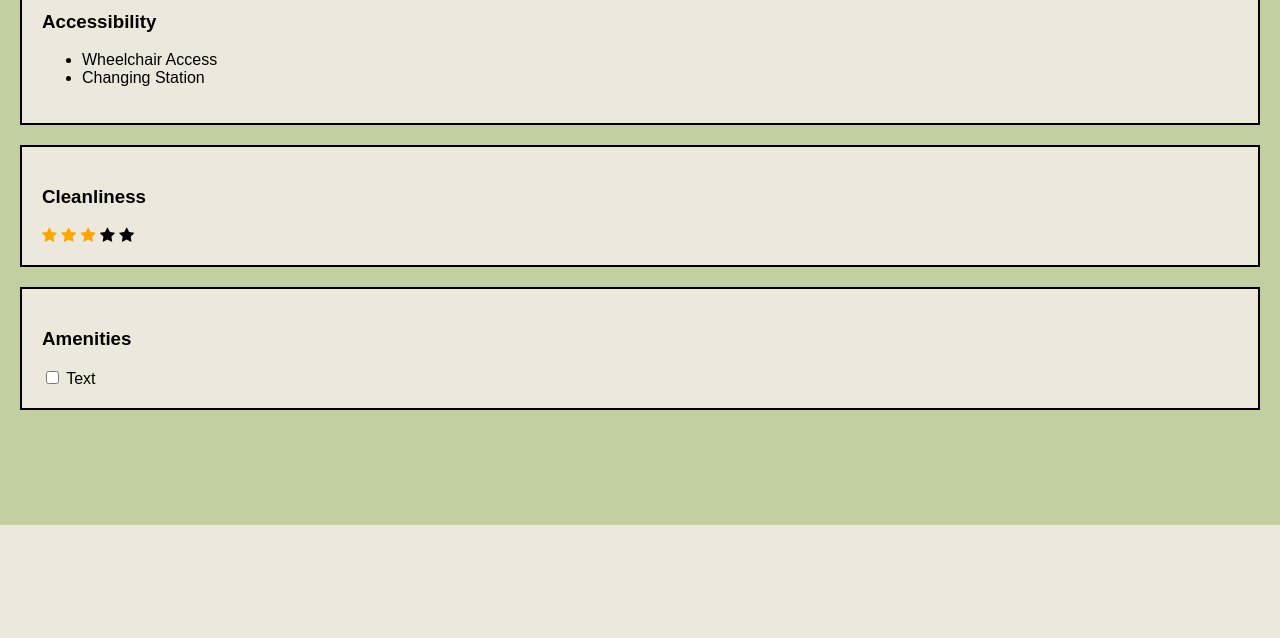
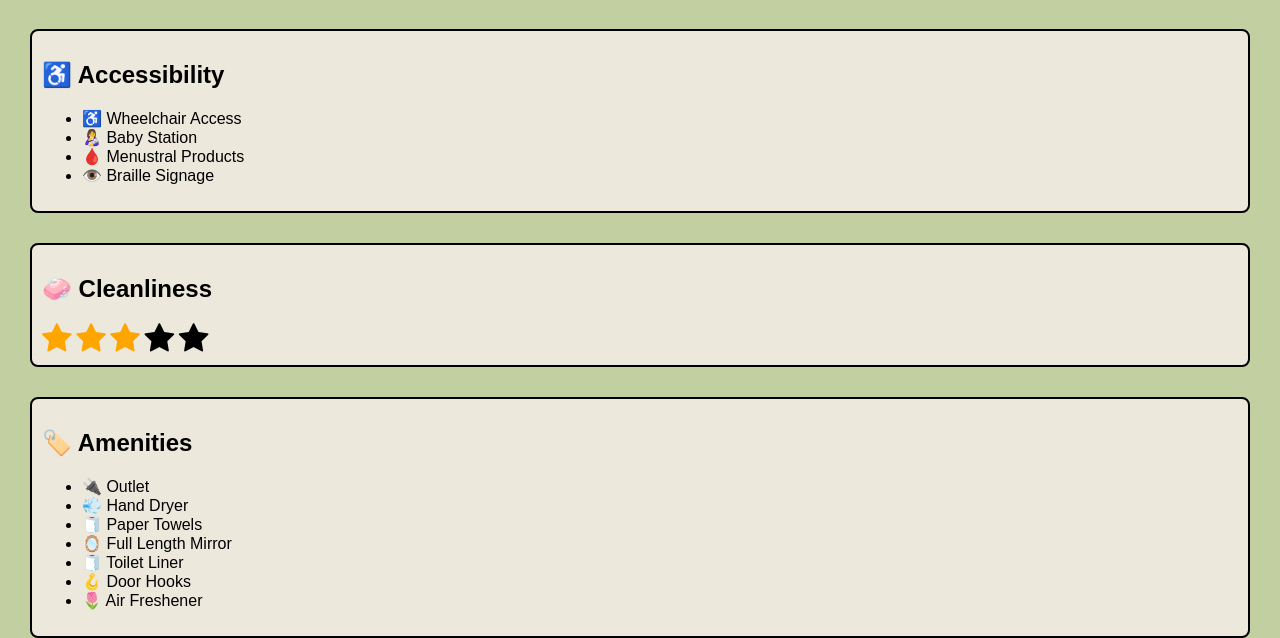
Before and after one commit to hkwee782/Restroom-Directory, a Flask app: page /response in a window 1280 px wide. Shown: the part 275-913 px from the top of the page. Before the commit the page ends 800 px from the top, so only its background shows below. Run offline with Flask 3, Linux system fonts and the light colour scheme; some libraries are stand-ins or nearby versions.

Commit message:
upgrades to response.html

```diff
--- a/Restroom-Directory/templates/response.html
+++ b/Restroom-Directory/templates/response.html
@@ -1,6 +1,7 @@
 <!DOCTYPE html>
 <html lang="en">
 <head>
+    <meta charset="UTF-8">
     <meta name="viewport" content="width=device-width, initial-scale=1">
     <!-- Icon Library-->
     <link rel="stylesheet" href="https://cdnjs.cloudflare.com/ajax/libs/font-awesome/4.7.0/css/font-awesome.min.css">
@@ -12,18 +13,19 @@
             background-color: rgb(237, 232, 220);
             color: black;
             border: 2px solid black;
-            margin: 20px;
-            padding: 20px;
+            margin: 30px;
+            border-radius: 8px;
+            padding: 10px;
         }
-        body, html {
-        height: 75%;
-        margin: 0;
-        font-family: Arial, Helvetica, sans-serif;
+         body, html {
+         height: 70%;
+         margin: 0;
+         font-family: Arial, Helvetica, sans-serif;
         }
 
         .building-image {
-        background-image: linear-gradient(rgba(0, 0, 0, 0.5), rgba(0, 0, 0, 0.5)), url("posvarBR.jpeg");
-        height: 50%;
+        background-image: linear-gradient(rgba(0, 0, 0, 0.5), rgba(0, 0, 0, 0.5)), url("https://lh3.googleusercontent.com/gps-cs-s/AC9h4nqokc4KP4ULSQyPWoLZ6LyXqKVe02bCNZmSpZnppir94x8nLlEaDpIbHZFn3bS6EaaR8puw1a9AYcufj0t58FnzakQkwh5BJbcRJsPe4BvXL92Psf3LWSH1S9p7gYPCzGAKP2yoUA=s1360-w1360-h1020-rw");
+        height: 70%;
         background-position: center;
         background-repeat: no-repeat;
         background-size: cover;
@@ -34,48 +36,62 @@
         text-align: left;
         position: absolute;
         top: 50%;
-        left: 50%;
+        left: 20%;
         transform: translate(-50%, -50%);
         color: white;
         }
+
+
 
     </style>
 </head>
 <body style= "background-color:rgb(193, 207, 161);">
     <div class="building-image">
         <div class="building-text">
-          <h1 style="font-size:36px">Building</h1>
-          <p>Floor #</p>
+          <h1 style="font-size:36px">🏫 Building</h1>
+          <p>📍 Floor #</p>
         </div>
       </div>
 
 
 <div class="features">
-    <h3> Accessibility </h3>
+    <h2> ♿️ Accessibility </h2>
     <ul>
-        <li> Wheelchair Access </li>
-        <li> Changing Station </li>
-
+        <li> ♿️ Wheelchair Access </li>
+        <li> 👩‍🍼 Baby Station </li>
+        <li> 🩸 Menustral Products </li>
+        <li> 👁️ Braille Signage </li>
     </ul>
 </div>
 
 <div class="features">
     <div class="card"></div>
-    <h3> Cleanliness </h3>
+    <h2> 🧼 Cleanliness </h2>
+       <span class = "fa fa-star fa-2x checked"></span>
+       <span class = "fa fa-star fa-2x checked"></span>
+       <span class = "fa fa-star fa-2x checked"></span>
+       <span class = "fa fa-star fa-2x"></span>
+       <span class = "fa fa-star fa-2x"></span>
 
-       <span class = "fa fa-star checked"></span>
-       <span class = "fa fa-star checked"></span>
-       <span class = "fa fa-star checked"></span>
-       <span class = "fa fa-star"></span>
-       <span class = "fa fa-star"></span>
 </div>
 
 <div class="features">
-    <h3> Amenities </h3>
-    <label>
+    <h2> 🏷️ Amenities </h2>
+    <ul>
+        <li> 🔌 Outlet </li>
+        <li> 💨 Hand Dryer </li>
+        <li> 🧻 Paper Towels </li>
+        <li> 🪞 Full Length Mirror </li>
+        <li> 🧻 Toilet Liner </li>
+        <li> 🪝 Door Hooks </li>
+        <li> 🌷 Air Freshener </li>
+
+    </ul>
+
+    <!-- <label>
     <input type="checkbox" name="checkbox" value="value">
         Text
-    </label>
+    </label> -->
 </div>
 
 
```
Also changed, not shown: Restroom-Directory/static/css/posvarBR.jpeg (deleted), instance/site.db (added).
